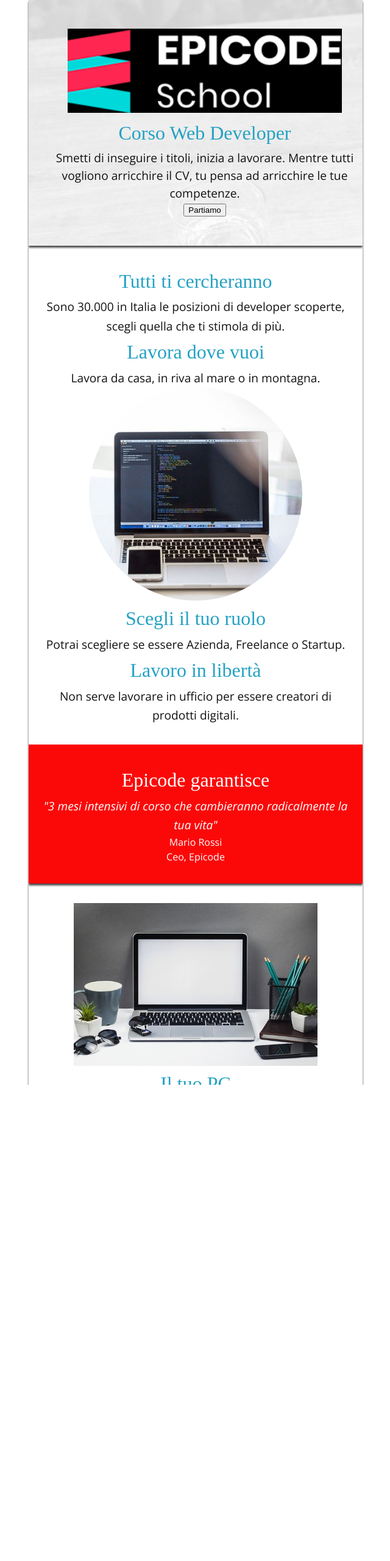
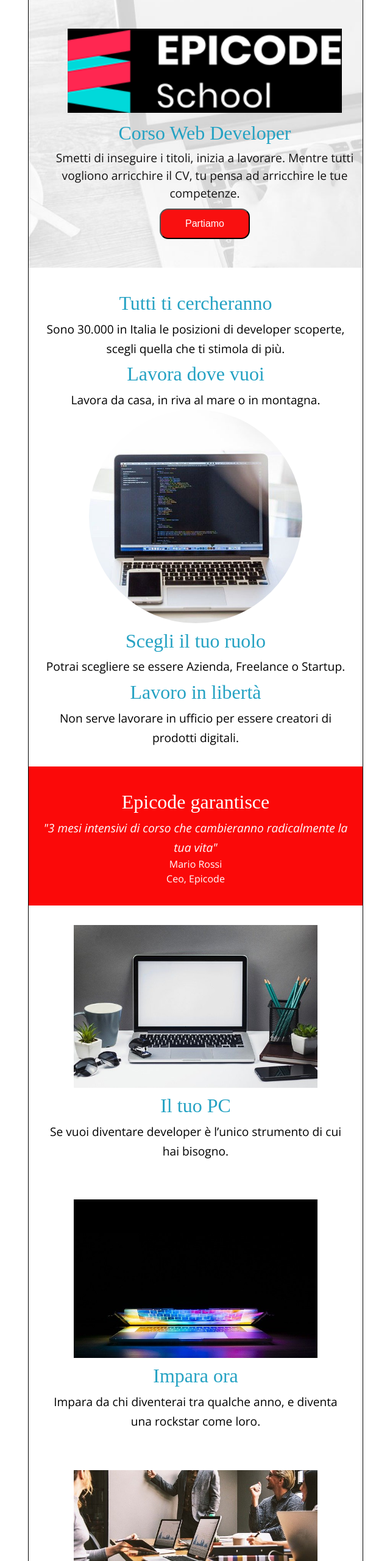
Before and after one commit to 11292-stella/progetto-venerdi-1settimana, a plain HTML site: page index.html in a window 1280 px wide. Shown: the top 2560 px of the page at 61% size, without its empty margins (319-959 px from the left). Drawn offline with nearby package versions, Linux system fonts and the light colour scheme.

Commit message:
rifiniture1

```diff
--- a/css/style.css
+++ b/css/style.css
@@ -10,22 +10,37 @@ header {
 
     background-image: url(../img/banner.jpg);
     text-align: center;
+    background-repeat: no-repeat;
+    background-position: 35%;
+    color: rgb(19, 18, 18);
 
 
-    color: rgb(19, 18, 18);
-    box-shadow: 0 3px 3px #444;
-    margin-bottom: 1.5em;
     padding: 2em 1.5em;
     width: 500px;
     margin: auto;
+    border-left: 1px solid black;
+    border-right: 1px solid black;
 
 }
+button {
+    background-color: #f91010;
+    color: #ffffff;
+    font-size: 16px;
+    line-height: 1.65;
+    padding: 10px 40px;
+    border-radius: 14px;
+    text-align: center;
+    margin-top: 10px;
+
+}
+
 
 h1 span {
      font-family: "Montserrat", serif (bold);
      font-size: 2em;
      color: #25a2c3;
      line-height: 1.65;
+
 
 
 }
@@ -63,12 +78,12 @@ main {
     text-align: center;
 
 
-    color: rgb(19, 18, 18);
-    box-shadow: 0 3px 3px #444;
-    margin-bottom: 1.5em;
+
     padding: 2em 1.5em;
     width: 500px;
     margin: auto;
+    border-left: 1px solid black;
+    border-right: 1px solid black;
 
 }
 #notebook img {
@@ -90,13 +105,13 @@ main {
     text-align: center;
 
 
-    color: rgb(19, 18, 18);
-    box-shadow: 0 3px 3px #444;
-    margin-bottom: 1.5em;
+
     padding: 2em 1.5em;
     width: 500px;
     margin: auto;
     background-color: rgb(251, 9, 9);
+    border-left: 1px solid black;
+    border-right: 1px solid black;
 
 }
 #red-zone h2 {
@@ -124,12 +139,12 @@ main {
     text-align: center;
 
 
-    color: rgb(19, 18, 18);
-    box-shadow: 0 3px 3px #444;
-    margin-bottom: 1.5em;
+
     padding: 2em 1.5em;
     width: 500px;
     margin: auto;
+    border-left: 1px solid black;
+    border-right: 1px solid black;
 
 }
 
@@ -152,13 +167,13 @@ main {
 }
 
 #foto2 {
-    color: rgb(19, 18, 18);
-    box-shadow: 0 3px 3px #444;
-    margin-bottom: 1.5em;
+
     padding: 2em 1.5em;
     width: 500px;
     margin: auto;
     text-align: center;
+    border-left: 1px solid black;
+    border-right: 1px solid black;
 }
 
 #foto2 img {
@@ -179,13 +194,13 @@ main {
 }
 
 #foto3 {
-    color: rgb(19, 18, 18);
-    box-shadow: 0 3px 3px #444;
-    margin-bottom: 1.5em;
+
     padding: 2em 1.5em;
     width: 500px;
     margin: auto;
     text-align: center;
+    border-left: 1px solid black;
+    border-right: 1px solid black;
 }
 
 #foto3 img {
@@ -206,14 +221,14 @@ main {
 }
 
 footer {
-    color: rgb(19, 18, 18);
-    box-shadow: 0 3px 3px #444;
-    margin-bottom: 1.5em;
+
     padding: 2em 1.5em;
     width: 500px;
     margin: auto;
     text-align: center;
     background-color: #25a2c3;
+    border-left: 1px solid black;
+    border-right: 1px solid black;
 }
 
 footer h2 {
@@ -229,3 +244,7 @@ footer p {
     line-height: 1.65;
     color: #ffffff;
 }
+
+.linea {
+    text-decoration: underline;
+}
--- a/index.html
+++ b/index.html
@@ -85,8 +85,8 @@
 
     <footer>
         <h2>Contattaci</h2>
-        <p><i class="fas fa-phone-square-alt"></i>(+39)11223456</p>
-        <p>
+        <p class="linea"><i class="fas fa-phone-square-alt"></i>(+39)11223456</p>
+        <p class="linea">
             <i class="fas fa-envelope-square"></i> info@epicode.school
         </p>
         <p>
```
